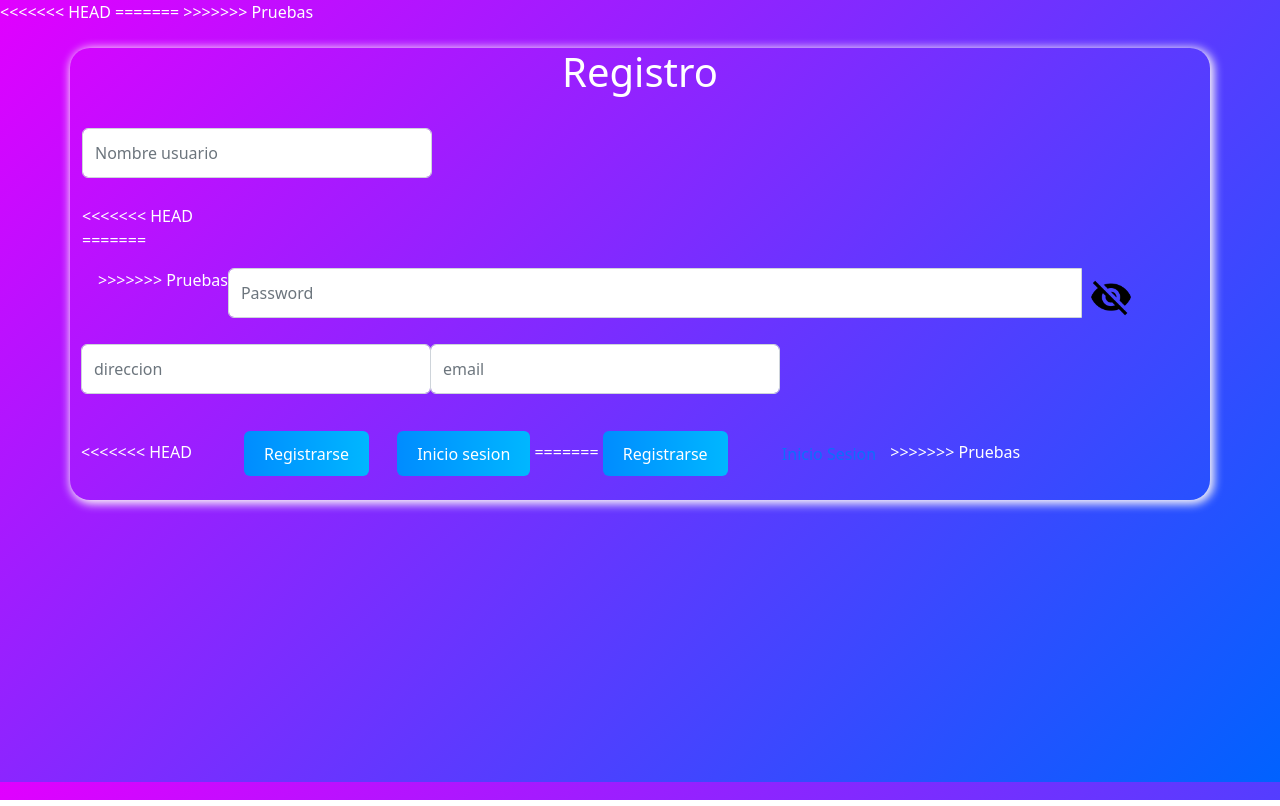
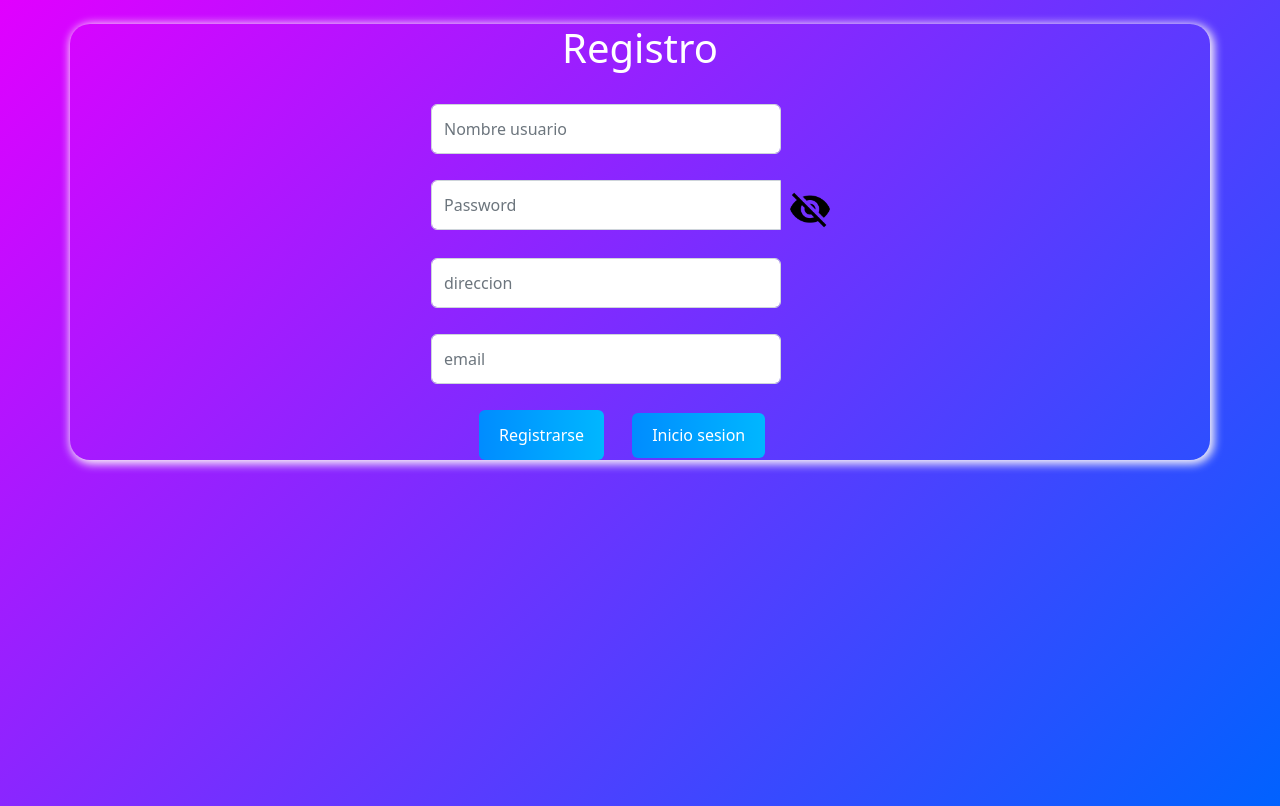
Before and after one commit to pre-junio-programmer/TFG, a PHP site: page /VISTA/Registro.html in a window 1280 px wide. Run offline with PHP 8.4, Linux system fonts and the light colour scheme.

Commit message:
Como estaba

```diff
--- a/VISTA/AniadirFondos.html
+++ b/VISTA/AniadirFondos.html
@@ -4,13 +4,8 @@
   <meta charset="UTF-8">
   <meta name="viewport" content="width=device-width, initial-scale=1.0">
   <script src="AniadirFondos.js"></script>
-<<<<<<< HEAD
   <link href="https://cdn.jsdelivr.net/npm/bootstrap@5.2.3/dist/css/bootstrap.min.css" rel="stylesheet" integrity="sha384-rbsA2VBKQhggwzxH7pPCaAqO46MgnOM80zW1RWuH61DGLwZJEdK2Kadq2F9CUG65" crossorigin="anonymous">
   <link rel="stylesheet" href="Formularios.css">
-=======
-  <link rel="stylesheet" href="Formularios.css">
-  <link href="https://cdn.jsdelivr.net/npm/bootstrap@5.2.3/dist/css/bootstrap.min.css" rel="stylesheet" integrity="sha384-rbsA2VBKQhggwzxH7pPCaAqO46MgnOM80zW1RWuH61DGLwZJEdK2Kadq2F9CUG65" crossorigin="anonymous">
->>>>>>> Pruebas
   <title>Añadir fondos</title>
 </head>
 <body>
--- a/VISTA/CambiarContrasena.html
+++ b/VISTA/CambiarContrasena.html
@@ -3,13 +3,8 @@
         <meta charset="UTF-8">
         <meta name="viewport" content="width=device-width, initial-scale=1.0">
         <script src="CambiarContrasena.js"></script>
-<<<<<<< HEAD
         <link href="https://cdn.jsdelivr.net/npm/bootstrap@5.2.3/dist/css/bootstrap.min.css" rel="stylesheet" integrity="sha384-rbsA2VBKQhggwzxH7pPCaAqO46MgnOM80zW1RWuH61DGLwZJEdK2Kadq2F9CUG65" crossorigin="anonymous">
         <link rel="stylesheet" href="Formularios.css">
-=======
-        <link rel="stylesheet" href="Formularios.css">
-        <link href="https://cdn.jsdelivr.net/npm/bootstrap@5.2.3/dist/css/bootstrap.min.css" rel="stylesheet" integrity="sha384-rbsA2VBKQhggwzxH7pPCaAqO46MgnOM80zW1RWuH61DGLwZJEdK2Kadq2F9CUG65" crossorigin="anonymous">
->>>>>>> Pruebas
         <title>Cambio de contraseña</title>
     </head>
     <body>
--- a/VISTA/Formularios.css
+++ b/VISTA/Formularios.css
@@ -1,4 +1,3 @@
-<<<<<<< HEAD
 /*ANIMACIONES*/
 
 @keyframes izquierda {
@@ -41,16 +40,6 @@ input:not([type="file"]) {
     box-shadow: #fcf7f7 2px 2px 10px 2px;
     border-radius: 20px;
     margin: 0 auto 200px auto;
-=======
-body {
-    background: linear-gradient(to right, #000000, #aa00ff, #ff00ff);
-    color: #ffffff !important;
-}
-
-.divGrande {
-    box-shadow: #fcf7f7 2px 2px 10px 2px;
-    border-radius: 20px;
->>>>>>> Pruebas
 }
 
 .divFormulario input text {
@@ -79,11 +68,7 @@ body {
 .aBoton {
     display: inline-block;
     padding: 10px 20px;
-<<<<<<< HEAD
     background: linear-gradient(to right, #008cff, #00b7ff);
-=======
-    background-color: #007bff;
->>>>>>> Pruebas
     color: #ffffff;
     text-decoration: none;
     border: none;
@@ -126,13 +111,8 @@ body {
     width: 40px;
     height: 40px;
     cursor: pointer;
-<<<<<<< HEAD
     margin: 10px;
     margin-bottom: 12px;
-=======
-    margin-left: 10px;
-    margin: 10px;
->>>>>>> Pruebas
 }
 
 #ojo2 {
@@ -141,8 +121,4 @@ body {
     cursor: pointer;
     margin-left: 10px;
     margin: 10px;
-<<<<<<< HEAD
 }
-=======
-}
->>>>>>> Pruebas
--- a/VISTA/InicioSesion.html
+++ b/VISTA/InicioSesion.html
@@ -4,13 +4,8 @@
   <meta charset="UTF-8">
   <meta name="viewport" content="width=device-width, initial-scale=1.0">
   <script src="InicioSesion.js"></script>
-<<<<<<< HEAD
   <link href="https://cdn.jsdelivr.net/npm/bootstrap@5.2.3/dist/css/bootstrap.min.css" rel="stylesheet" integrity="sha384-rbsA2VBKQhggwzxH7pPCaAqO46MgnOM80zW1RWuH61DGLwZJEdK2Kadq2F9CUG65" crossorigin="anonymous">
   <link rel="stylesheet" href="./Formularios.css">
-=======
-  <link rel="stylesheet" href="Formularios.css">
-  <link href="https://cdn.jsdelivr.net/npm/bootstrap@5.2.3/dist/css/bootstrap.min.css" rel="stylesheet" integrity="sha384-rbsA2VBKQhggwzxH7pPCaAqO46MgnOM80zW1RWuH61DGLwZJEdK2Kadq2F9CUG65" crossorigin="anonymous">
->>>>>>> Pruebas
   <title>Inicio Sesion</title>
 </head>
 <body>
--- a/VISTA/MisVentas.js
+++ b/VISTA/MisVentas.js
@@ -20,17 +20,11 @@ function mostrarVentas() {
     });
   })
 }
-<<<<<<< HEAD
 
 window.onload = () => {
   mostrarVentas();
 }
 
-=======
-window.onload = () => {
-  mostrarVentas();
-}
->>>>>>> Pruebas
 let borrarTodo = () => {
   const contenedorVentas = document.getElementById('contenedor_ventas');
   contenedorVentas.innerHTML = '';
--- a/VISTA/PaginaPrincipal.js
+++ b/VISTA/PaginaPrincipal.js
@@ -17,10 +17,7 @@ function mostrarProductos(categoria) {
 
 window.onload = function() {
   obtenerSaldoUsuario();
-<<<<<<< HEAD
   obtenerNombreUsuario();
-=======
->>>>>>> Pruebas
 };
 
 function obtenerSaldoUsuario() {
@@ -30,7 +27,6 @@ function obtenerSaldoUsuario() {
       document.getElementById('saldoUsuario').textContent = data.trim() || '0';
     })
     .catch(error => console.error('Error:', error));
-<<<<<<< HEAD
 }
 
 function obtenerNombreUsuario() {
@@ -40,6 +36,4 @@ function obtenerNombreUsuario() {
       document.getElementById('nombre').textContent = data.trim() || 'Nombre de usuario';
     })
     .catch(error => console.error('Error:', error));
-=======
->>>>>>> Pruebas
 }
--- a/VISTA/Registro.html
+++ b/VISTA/Registro.html
@@ -4,13 +4,8 @@
   <meta charset="UTF-8">
   <meta name="viewport" content="width=device-width, initial-scale=1.0">
   <script src="Registro.js"></script>
-<<<<<<< HEAD
   <link href="https://cdn.jsdelivr.net/npm/bootstrap@5.2.3/dist/css/bootstrap.min.css" rel="stylesheet" integrity="sha384-rbsA2VBKQhggwzxH7pPCaAqO46MgnOM80zW1RWuH61DGLwZJEdK2Kadq2F9CUG65" crossorigin="anonymous">
   <link rel="stylesheet" href="./Formularios.css">
-=======
-  <link rel="stylesheet" href="Formularios.css">
-  <link href="https://cdn.jsdelivr.net/npm/bootstrap@5.2.3/dist/css/bootstrap.min.css" rel="stylesheet" integrity="sha384-rbsA2VBKQhggwzxH7pPCaAqO46MgnOM80zW1RWuH61DGLwZJEdK2Kadq2F9CUG65" crossorigin="anonymous">
->>>>>>> Pruebas
   <title>Registro</title>
 </head>
 <body>
@@ -25,11 +20,7 @@
           <label id="errorUsuario" class="mensajesError"></label>
           <br>
         </div>
-<<<<<<< HEAD
         <div class="input-group mb-3">
-=======
-        <div class="m-3 input-group">
->>>>>>> Pruebas
           <input type="password" id="password" name="password" class="form-control" placeholder="Password">
           <div class="img-fluid divOjo">
             <img src="../img/ojo.png" alt="ojo" class="img-fluid" id="ojo">
@@ -48,13 +39,8 @@
           <br>
         </div>
         <div>
-<<<<<<< HEAD
           <input type="submit" value="Registrarse" id="Enviar" class="btn botonEnviar ms-5">
           <button type="button" class="btn botonEnviar ms-4" onclick="location.href='./InicioSesion.html'">Inicio sesion</button>
-=======
-          <input type="submit" value="Registrarse" id="Enviar" class="btn botonEnviar">
-          <a href="InicioSesion.html" class="aBoton">Inicio Sesion</a>
->>>>>>> Pruebas
         </div>
       </form>
     </div>
--- a/VISTA/VentaAsistida.html
+++ b/VISTA/VentaAsistida.html
@@ -3,13 +3,8 @@
         <meta charset="UTF-8">
         <meta name="viewport" content="width=device-width, initial-scale=1.0">
         <script src="VentaAsistida.js"></script>
-<<<<<<< HEAD
         <link href="https://cdn.jsdelivr.net/npm/bootstrap@5.2.3/dist/css/bootstrap.min.css" rel="stylesheet" integrity="sha384-rbsA2VBKQhggwzxH7pPCaAqO46MgnOM80zW1RWuH61DGLwZJEdK2Kadq2F9CUG65" crossorigin="anonymous">
         <link rel="stylesheet" href="Formularios.css">
-=======
-        <link rel="stylesheet" href="Formularios.css">
-        <link href="https://cdn.jsdelivr.net/npm/bootstrap@5.2.3/dist/css/bootstrap.min.css" rel="stylesheet" integrity="sha384-rbsA2VBKQhggwzxH7pPCaAqO46MgnOM80zW1RWuH61DGLwZJEdK2Kadq2F9CUG65" crossorigin="anonymous">
->>>>>>> Pruebas
         <title>Venta asistida</title>
       </head>
       <body>
--- a/index.php
+++ b/index.php
@@ -1,4 +1,3 @@
-<<<<<<< HEAD
 <!DOCTYPE html>
 <html lang="es">
 <head>
@@ -23,7 +22,3 @@
     </div>
 </body>
 </html>
-=======
-<?php
-header("Location: ./TFG/VISTA/InicioSesion.html");
->>>>>>> Pruebas
```
Also changed, not shown: CONTROLADOR/Mostrar_Productos.php (+0 -51 lines), VISTA/CambiarInformacionUsuario.html (+0 -9 lines), VISTA/CambiarInformacionUsuario.js (+0 -15 lines), VISTA/InformacionTarjeta.html (+0 -9 lines), VISTA/ModificacionesUsuario.html (+0 -14 lines), VISTA/PaginaPrincipal.html (+0 -29 lines).
